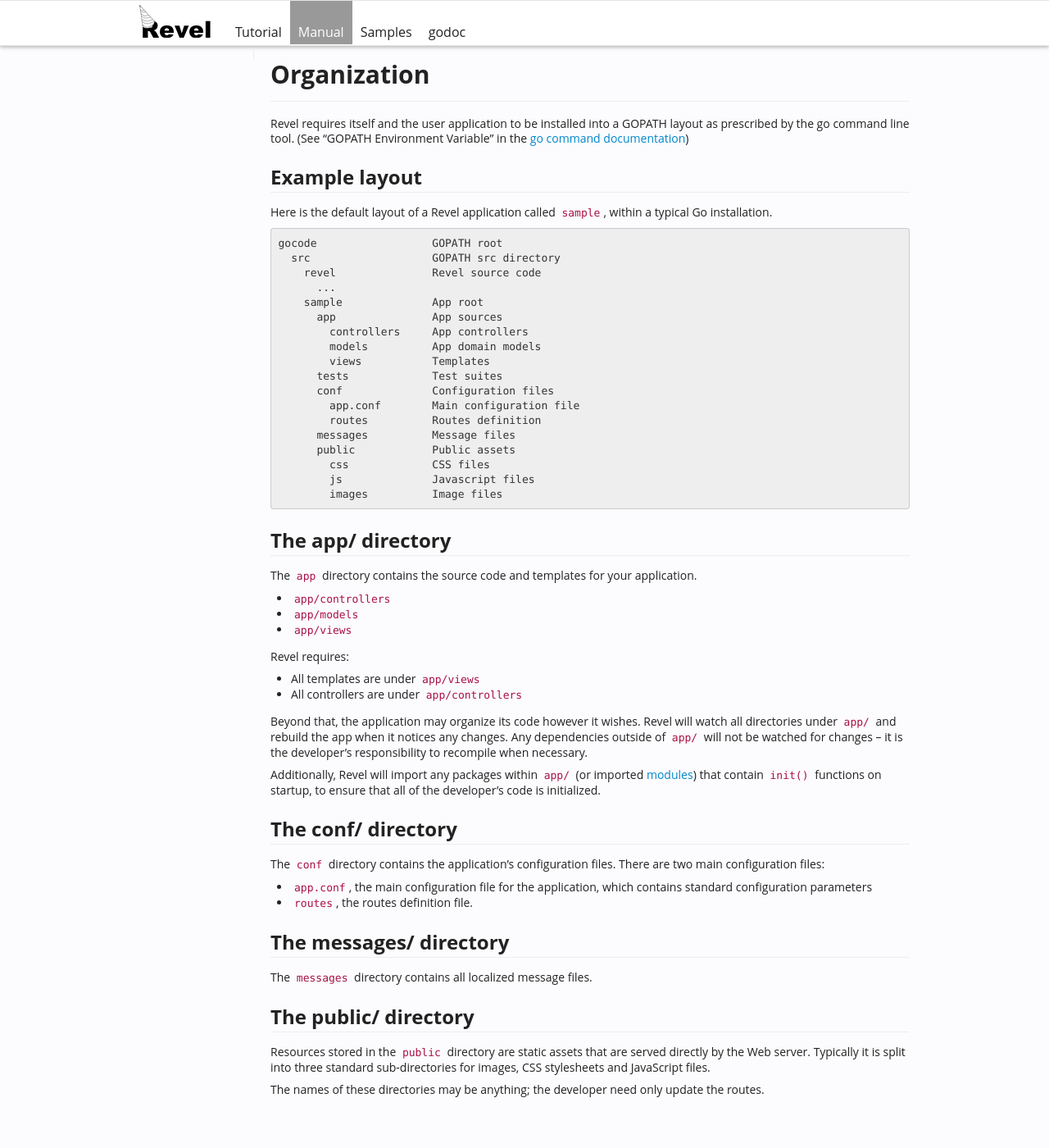
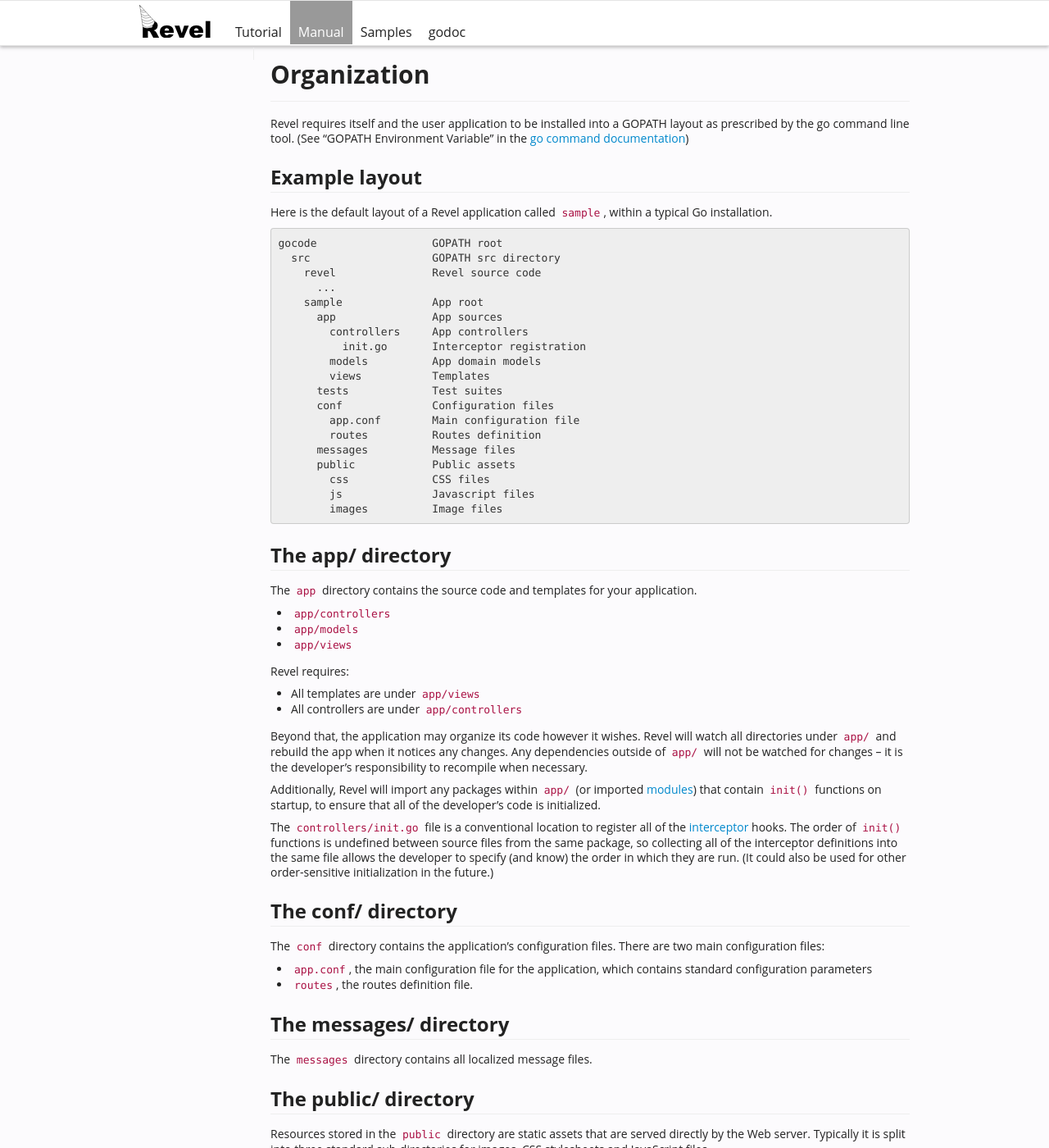
Before and after one commit to revel/revel, a Jekyll site: the page built from manual/organization.md, in a window 1280 px wide and 1400 px high. Shown: the whole window at 82% size. Built offline with Jekyll 4.4.1, drawn with Linux system fonts in a browser that asks for light colours.

Commit message:
Organization: add note about using init.go for order-sensitive initialization (interceptors in particular)

```diff
--- a/manual/organization.md
+++ b/manual/organization.md
@@ -18,6 +18,7 @@ typical Go installation.
 	    sample              App root
 	      app               App sources
 	        controllers     App controllers
+	          init.go       Interceptor registration
 	        models          App domain models
 	        views           Templates
 	      tests             Test suites
@@ -51,6 +52,13 @@ Additionally, Revel will import any packages within `app/` (or imported
 [modules](modules.html)) that contain `init()` functions on startup, to ensure
 that all of the developer's code is initialized.
 
+The `controllers/init.go` file is a conventional location to register all of the
+[interceptor](interceptors.html) hooks.  The order of `init()` functions is
+undefined between source files from the same package, so collecting all of the
+interceptor definitions into the same file allows the developer to specify (and
+know) the order in which they are run.  (It could also be used for other
+order-sensitive initialization in the future.)
+
 ## The conf/ directory
 
 The `conf` directory contains the application's configuration files. There are
```
